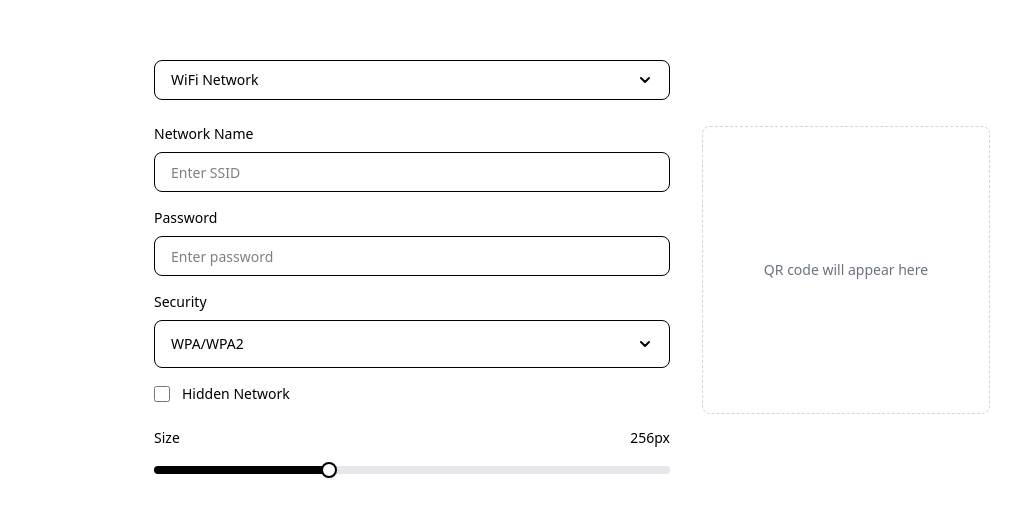
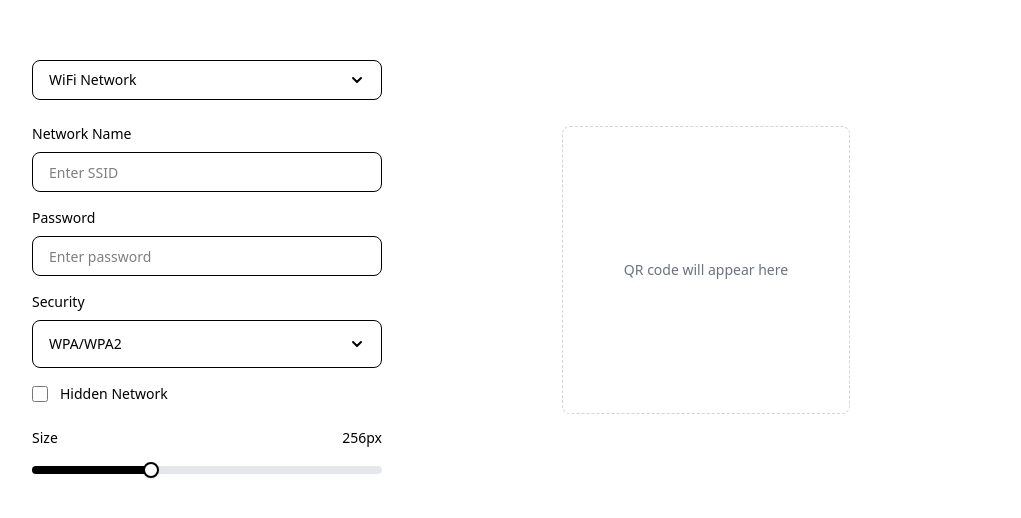
Before and after one commit to rishikanthc/qrding, a SvelteKit app: page / in a window 1280 px wide. Shown: the part 130-648 px from the top of the page, without its empty margins (68-1089 px from the left). Built offline with nearby package versions, Linux system fonts and the light colour scheme.

Commit message:
fixes dynamic layout - left side is now fixed width and right side adjust to selected size

```diff
--- a/src/routes/+page.svelte
+++ b/src/routes/+page.svelte
@@ -37,7 +37,14 @@
 	}
 
 	// Get the text to encode based on mode
-	function getTextToEncode(p_modeValue, p_wifiSSID, p_wifiPassword, p_wifiSecurityValue, p_wifiHiddenBool, p_customText) {
+	function getTextToEncode(
+		p_modeValue,
+		p_wifiSSID,
+		p_wifiPassword,
+		p_wifiSecurityValue,
+		p_wifiHiddenBool,
+		p_customText
+	) {
 		if (p_modeValue === 'wifi') {
 			if (!p_wifiSSID.trim()) return '';
 			return generateWiFiString(p_wifiSSID, p_wifiPassword, p_wifiSecurityValue, p_wifiHiddenBool);
@@ -117,10 +124,10 @@
 </script>
 
 <div class="flex min-h-screen items-center justify-center bg-white p-8">
-	<div class="w-full max-w-[900px] bg-white p-8">
+	<div class="w-full max-w-[1080px] bg-white p-0">
 		<div class="flex gap-8">
 			<!-- Left Section -->
-			<div class="flex-1 space-y-6 min-w-[350px]">
+			<div class="w-[350px] space-y-6">
 				<!-- Mode Selector -->
 				<div>
 					<Select.Root type="single" bind:value={mode}>
@@ -272,9 +279,15 @@
 			</div>
 
 			<!-- Right Section -->
-			<div class="flex-none flex flex-col items-center justify-center space-y-6" style="width: {size + 32}px;">
+			<div
+				class="flex flex-none flex-col items-center justify-center space-y-6"
+				style="width: {584}px;"
+			>
 				{#if isGenerating}
-					<div class="flex items-center justify-center rounded-lg border border-black p-4" style="width: {size + 32}px; height: {size + 32}px;">
+					<div
+						class="flex items-center justify-center rounded-lg border border-black p-4"
+						style="width: {size + 32}px; height: {size + 32}px;"
+					>
 						<div
 							class="h-8 w-8 animate-spin rounded-full border-2 border-gray-300 border-t-black"
 						></div>
@@ -301,7 +314,7 @@
 					<Button.Root
 						onclick={downloadQRCode}
 						disabled={isGenerating}
-						class="h-8 cursor-pointer rounded-lg border border-black bg-black px-6 text-sm font-medium text-white transition-colors hover:bg-gray-900 data-[disabled]:opacity-50 data-[disabled]:cursor-not-allowed"
+						class="h-8 cursor-pointer rounded-lg border border-black bg-black px-6 text-sm font-medium text-white transition-colors hover:bg-gray-900 data-[disabled]:cursor-not-allowed data-[disabled]:opacity-50"
 					>
 						Download Image
 					</Button.Root>
```
